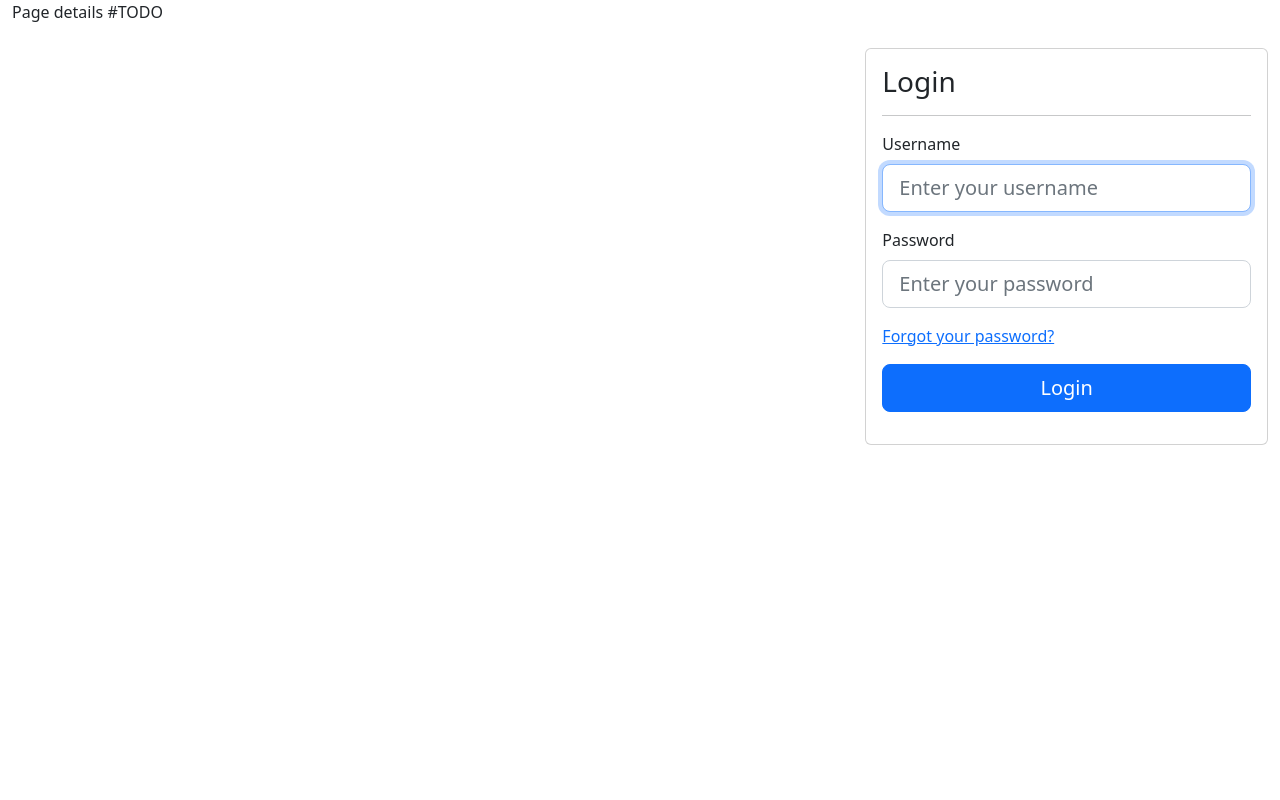
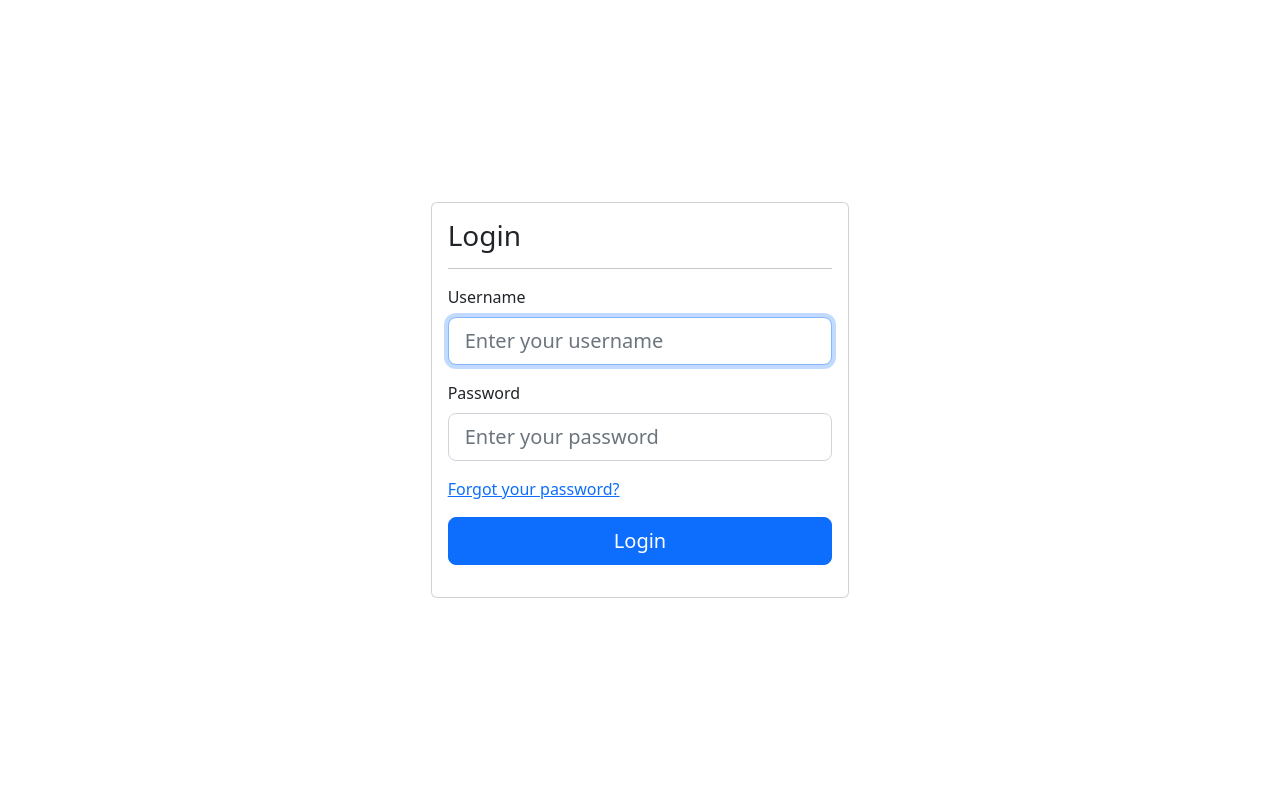
Before and after one commit to prixite/saas-erp, a Django app: page /accounts/login/ in a window 1280 px wide. Run offline with Django 4.2, Linux system fonts and the light colour scheme.

Commit message:
Use d-flex

```diff
--- a/app/templates/app/html/registration/login.html
+++ b/app/templates/app/html/registration/login.html
@@ -3,12 +3,8 @@
 
 {% block content %}
 <div class="container-fluid">
-    <div class="row">
-      <div class="col-8">
-        Page details #TODO
-      </div>
-      <div class="col-4 content-center login-page">
-        <div class="card my-5">
+  <div class="d-flex justify-content-center align-items-center vh-100">
+    <div class="card col-4">
       <div class="card-body">
         <h3 class="card-title">Login</h3>
         <hr>
@@ -53,5 +49,4 @@
     </div>
   </div>
 </div>
-  </div>
 {% endblock %}
```
Lines whose indentation alone changed are shown as unchanged.
